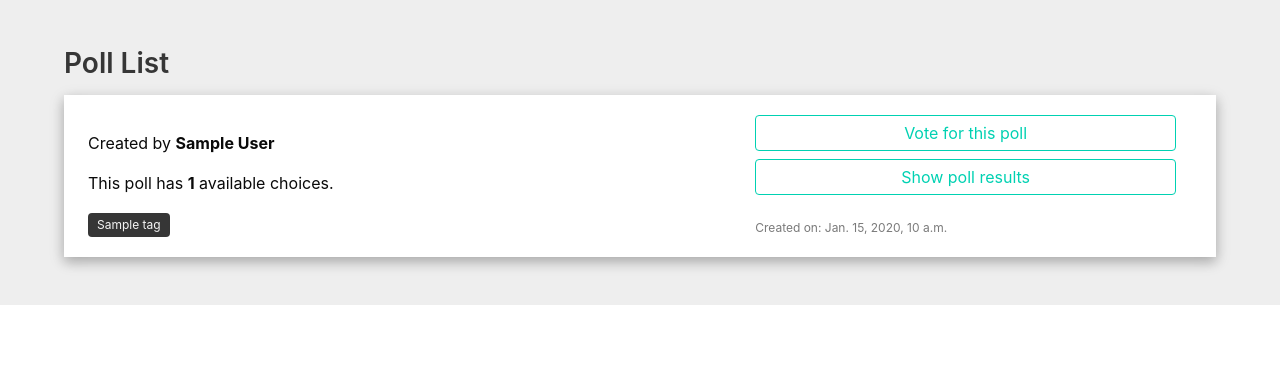
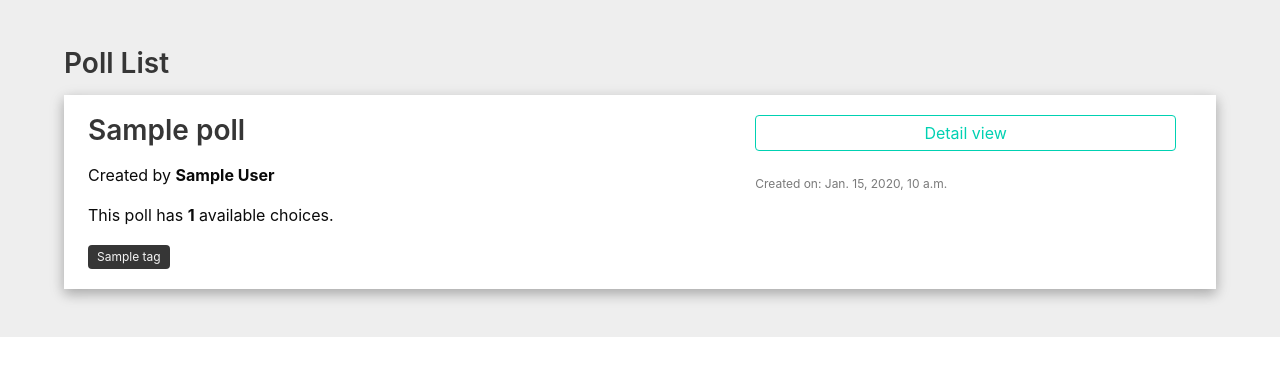
Before and after one commit to danielc92/django-docs-tutorial, a Django app: page /polls/list/ in a window 1280 px wide. Shown: the part 52-428 px from the top of the page. Run offline with Django 3.2, Linux system fonts and the light colour scheme; tables that the repository leaves empty hold one stand-in row (values such as "Sample post"); parts of the project's set-up code (start-up, migrations or seed data) failed here and were passed over; some libraries are stand-ins or nearby versions.

Commit message:
Worked on option vote view

```diff
--- a/dans_django_proj/urls.py
+++ b/dans_django_proj/urls.py
@@ -1,13 +1,13 @@
 from django.contrib import admin
 from django.urls import path
-from polls.views import polls_list, polls_vote, polls_result, polls_view, polls_index, polls_create
+from polls.views import polls_list, option_vote, polls_result, polls_view, polls_index, polls_create
 from django.contrib.staticfiles.urls import staticfiles_urlpatterns
 
 
 urlpatterns = [
     path('', polls_index, name='polls-index'),
     path('polls/list/', polls_list, name='polls-list'),
-    path('polls/vote/<int:question_id>/', polls_vote, name='polls-vote'),
+    path('vote/<int:poll_id>/<int:option_id>/', option_vote, name='polls-vote'),
     path('polls/results/<int:question_id>/', polls_result, name='polls-results'),
     path('polls/create/', polls_create , name='polls-create'),
     path('polls/view/<int:poll_id>/', polls_view, name='polls-view')
--- a/polls/views.py
+++ b/polls/views.py
@@ -14,31 +14,22 @@ def polls_index(request):
 # View for voting
 
 def polls_view(request, poll_id):
+
     poll = get_object_or_404(Poll, pk=poll_id)
 
-    context = { 'poll': poll}
+    context = { 'poll': poll }
 
     return render(request, 'poll-detail.html', context)
 
-def polls_vote(request, option_id):
 
-    # option = get_object_or_404(Poll, pk=poll_id)
+def option_vote(request, option_id):
 
-    # try:
-    #     selected_choice = question.choice_set.get(pk=request.POST['choice'])
+    option = get_object_or_404(Option, pk=option_id)
 
-    # except (KeyError, Choice.DoesNotExist):
-    #     return render(request, 'vote.html', {
-    #         'title':'Polls Vote Page',
-    #         'question': question,
-    #         'error_message': "You didn't select a choice.",
-    #     })
-    # else:
-    #     selected_choice.votes += 1
-    #     selected_choice.save()
+    option.votes = option.votes + 1
+    option.save()
 
-    return HttpResponse('success')
-    # return HttpResponseRedirect(reverse('polls-results', args=(poll.id,)))
+    return HttpResponseRedirect(reverse('polls-view', args=(1,)))
 
 
 def polls_result(request, poll_id):
--- a/templates/poll-detail.html
+++ b/templates/poll-detail.html
@@ -33,8 +33,10 @@
                     <tbody>
                         {% for option in poll.options.all %}
                         <tr>
+                            <td>{{ option.id }}</td>
                             <td>{{ option.text}}</td>
                             <td>{{ option.votes}}</td>
+
                             <td>
                                 <a href="" class="button is-small is-primary">Vote for this option</a>
                             </td>
--- a/templates/poll-list.html
+++ b/templates/poll-list.html
@@ -14,7 +14,7 @@
 				<div class="notification is-white" style="border-radius: 0; box-shadow:0 5px 11px 0 rgba(0,0,0,.18),0 4px 15px 0 rgba(0,0,0,.15)!important;">
 					<div class="columns">
 						<div class="column">
-							<h2>{{ q.question_text }}</h2>
+							<h2>{{ q.title }}</h2>
 							<p>Created by <strong>{{ q.author }}</strong></p>
 							<p>This poll has <strong>{{ q.options.count }}</strong> available choices.</p>
 							<p>
@@ -25,8 +25,7 @@
 					</div>
 						<div class="column is-two-fifths">
 							<div class="buttons">
-								<a class="button is-primary is-outlined is-fullwidth" href="{% url 'polls-vote' q.id  %}">Vote for this poll</a>
-								<a class="button is-primary is-outlined is-fullwidth" href="{% url 'polls-results' q.id  %}">Show poll results</a>
+								<a class="button is-primary is-outlined is-fullwidth" href="{% url 'poll-detail' q.id  %}">Detail view</a>
 							</div>
 
 							<p class="has-text-grey help">Created on: {{ q.created_at }}</p>
```
